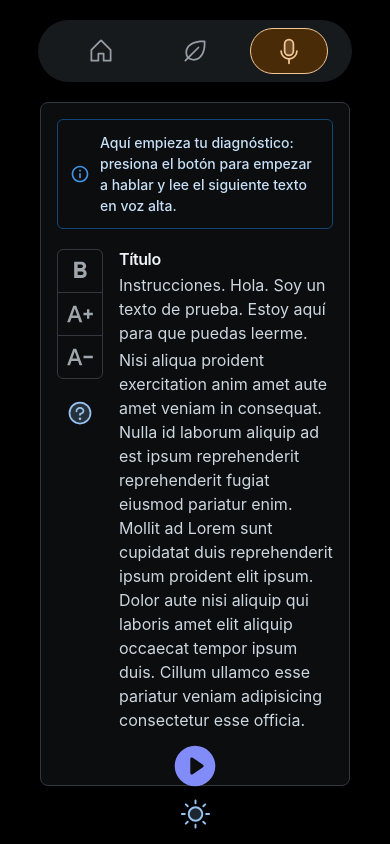
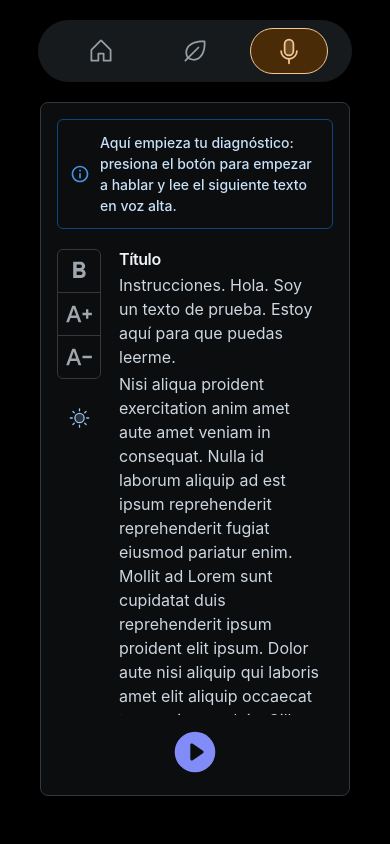
Before and after one commit to Udg-proyecto-Papalote/Papalote, a React (Vite) app: page /diagnostico in a window 390 px wide. Built offline with nearby package versions, Linux system fonts and the light colour scheme.

Commit message:
Modal de audio

```diff
--- a/src/App.jsx
+++ b/src/App.jsx
@@ -29,7 +29,7 @@ function App() {
 			<Grid container justifyContent='center' alignContent='center'>
 
 			{
-				!isMobile && <ModeToggle />
+				!isMobile && pathname !== '/diagnostico' && <ModeToggle />
 			}
 			</Grid>
 		</Grid>
--- a/src/components/Modal/DiagnosticHelpModal.jsx
+++ b/src/components/Modal/DiagnosticHelpModal.jsx
@@ -1,27 +1,33 @@
-import { Button, DialogContent, DialogTitle, Modal, ModalDialog, Typography } from '@mui/joy'
+import { Button, DialogContent, DialogTitle, IconButton, Modal, ModalDialog, Stack, Typography } from '@mui/joy'
 import { DialogActions } from '@mui/material'
-import { NumberCircleOne, NumberCircleTwo, PlayCircle } from '@phosphor-icons/react'
+import { ArrowCounterClockwise, Checks, NumberCircleOne, NumberCircleTwo, PlayCircle, XCircle } from '@phosphor-icons/react'
 
-const DiagnosticHelpModal = ({ open, onClose }) => {
+const DiagnosticHelpModal = ({ open, deleteRecording, sendRecording, audioRef, audioURL }) => {
     return (
-        <Modal open={open} onClose={onClose}>
+        <Modal open={open}
+            disableBackdropClick={true}
+            disableEscapeKeyDown={true}
+        >
             <ModalDialog variant='outlined' size='lg'>
-                <DialogTitle>Instrucciones</DialogTitle>
+                <DialogTitle>Audio grabado</DialogTitle>
                 <DialogContent>
-                    <Typography
-                        startDecorator={<NumberCircleOne size={28} weight="duotone" color="#818cf8"/>}
+                    Comprueba que el audio grabado sea claro y audible. Si no es así, puedes volver a grabar el audio.
+                    <Stack
+                        direction={{ sm: 'column', md: 'row' }}
+                        justifyContent="center"
+                        alignItems="center"
+                        gap={2}
                     >
-                        Presiona <PlayCircle size={30} weight="duotone" style={{ marginLeft: 5, marginRight: 5 }} /> para empezar a hablar
-                    </Typography>
-                    <Typography
-                        startDecorator={<NumberCircleTwo size={28} weight="duotone" color="#818cf8"/>}
-                    >
-                        Da acceso para que la página pueda escucharte
-                    </Typography>
+                        <audio ref={audioRef} src={audioURL} controls
+                        />
+                        <Button startDecorator={<ArrowCounterClockwise size={32} />} onClick={deleteRecording} sx={{ borderRadius: '100px' }} color='neutral' variant='outlined' size='lg'>
+                            Volver a grabar
+                        </Button>
+                        <Button startDecorator={<Checks size={32} />} onClick={sendRecording} sx={{ borderRadius: '100px' }} color="success" variant="outlined" size="lg">
+                            Enviar diagnóstico
+                        </Button>
+                    </Stack>
                 </DialogContent>
-                <DialogActions>
-                    <Button variant='outlined' size='sm' fullWidth onClick={onClose}>Entendido</Button>
-                </DialogActions>
             </ModalDialog>
         </Modal>
     )
--- a/src/components/ToggleTheme.tsx
+++ b/src/components/ToggleTheme.tsx
@@ -1,15 +1,11 @@
 import * as React from 'react';
 import { CssVarsProvider, useColorScheme } from '@mui/joy/styles';
-import Box from '@mui/joy/Box';
 import { MoonStars, Sun } from '@phosphor-icons/react';
 import { Button, IconButton } from '@mui/joy';
 import { useLocation } from 'react-router-dom';
 
-const useEnhancedEffect =
-    typeof window !== 'undefined' ? React.useLayoutEffect : React.useEffect;
 
-
-function ModeSwitcher() {
+function ModeSwitcher({ size }) {
     const { mode, setMode } = useColorScheme();
     const [mounted, setMounted] = React.useState(false);
 
@@ -33,13 +29,12 @@ function ModeSwitcher() {
         return null;
     }
 
-
-
+    const widthHeight = size ? size : 55;
     return (
         <Button
             variant="plain"
             sx={{
-                borderRadius: '100px', p: 1.5, height: '55px', width: '55px',
+                borderRadius: '100px', p: 1.5, height: widthHeight, width: widthHeight,
                 ...styles
             }}
             onClick={() => setMode(mode === 'dark' ? 'light' : 'dark')}
@@ -49,13 +44,13 @@ function ModeSwitcher() {
     );
 }
 
-export default function ModeToggle() {
+export default function ModeToggle({ size }) {
     return (
         <CssVarsProvider
             colorSchemeSelector="#mode-toggle"
             modeStorageKey="mode-toggle-demo"
         >
-            <ModeSwitcher />
+            <ModeSwitcher size={ size }/>
         </CssVarsProvider>
     );
 }
--- a/src/pages/Diagnostico.jsx
+++ b/src/pages/Diagnostico.jsx
@@ -1,9 +1,10 @@
 import { TextDecrease, TextIncrease, FormatBold, InfoOutlined } from "@mui/icons-material";
-import { Grid, Typography, Card, Button, Stack, IconButton, CardContent, ButtonGroup, Alert, Chip } from "@mui/joy"
+import { Grid, Typography, Card, Stack, IconButton, CardContent, ButtonGroup, Alert, Chip } from "@mui/joy"
 import { useMediaQuery } from "@mui/material";
-import { PlayCircle, Question, Record, XCircle } from "@phosphor-icons/react"
+import { PlayCircle, Record } from "@phosphor-icons/react"
 import { useEffect, useRef, useState } from "react";
 import DiagnosticHelpModal from "../components/Modal/DiagnosticHelpModal";
+import ModeToggle from "../components/ToggleTheme"
 
 const text = `Instrucciones. Hola. Soy un texto de prueba. Estoy aquí para que puedas leerme.
 Nisi aliqua proident exercitation anim amet aute amet veniam in consequat. Nulla id laborum aliquip ad est ipsum reprehenderit reprehenderit fugiat eiusmod pariatur enim. Mollit ad Lorem sunt cupidatat duis reprehenderit ipsum proident elit ipsum. Dolor aute nisi aliquip qui laboris amet elit aliquip occaecat tempor ipsum duis. Cillum ullamco esse pariatur veniam adipisicing consectetur esse officia. Proident tempor do consequat eiusmod ad elit ex nisi anim et enim do.
@@ -24,8 +25,6 @@ export const Diagnostico = () => {
     // text
     const [isBold, setIsBold] = useState(false);
     const [fontSize, setFontSize] = useState(16);
-    const [openModal, setOpenModal] = useState(false);
-    const [displayInfo, setDisplayInfo] = useState(true);
 
     // audio
     const [isRecording, setIsRecording] = useState(false);
@@ -39,8 +38,10 @@ export const Diagnostico = () => {
 
     // time
     const [time, setTime] = useState(0);
+    const intervalRef = useRef(null);
 
-    const intervalRef = useRef(null);
+    // switch theme
+    const isNotMobile = useMediaQuery('(min-width: 400px)');
 
     const startRecording = () => {
         navigator.mediaDevices.getUserMedia({ audio: true })
@@ -89,6 +90,7 @@ export const Diagnostico = () => {
     };
 
     const sendDiagnostic = () => {
+        setAudioURL(null);
         // mediaRecorder.ondataavailable = (event) => {
         //     const audioBlob = new Blob([event.data], { type: 'audio/wav' });
         //     const formData = new FormData();
@@ -126,9 +128,11 @@ export const Diagnostico = () => {
     return (
         <>
             <Grid lg={8} lgOffset={2} md={8} mdOffset={2} mx={5}>
-                <Card sx={{ width: '100%', height: 'calc(100vh - 160px)' }} >
-                    {
-                        displayInfo && <Alert
+                <Card sx={{ width: '100%',
+                    height: 'calc(100vh - 150px)',
+                    maxHeight: '800px',
+                    }} >
+                    <Alert
                         startDecorator={<InfoOutlined size={24} color='primary' />}
                         variant="outlined"
                         color="primary"
@@ -137,9 +141,8 @@ export const Diagnostico = () => {
                         Aquí empieza tu diagnóstico:
                         presiona el botón para empezar a hablar y lee el siguiente texto en voz alta.
                     </Alert>
-                    }
-                    <Grid container width='100%' height={isMidScreen ? (audioURL ? '62%': '75%') : '81%'} pt={1}>
-                        <Grid xs={2} sm={1} lg={.5} justifyContent='center'>
+                    <Grid container width='100%' height={{ xs: isNotMobile ? '80%' : '73%', sm: '80%', md: '80%', lg: '79%' }}  maxHeight={ '900px!important' } pt={1} spacing={1}>
+                        <Grid xs={2} sm={1} lg={1} justifyContent='center'>
                             <Stack spacing={2}>
                                 <ButtonGroup orientation="vertical" size="lg" mb={2}>
                                     <IconButton onClick={clickOnBold} >
@@ -152,12 +155,10 @@ export const Diagnostico = () => {
                                         <TextDecrease size={32} />
                                     </IconButton>
                                 </ButtonGroup>
-                                <IconButton onClick={() => setOpenModal(true)} color='primary' mt={50}>
-                                    <Question size={28} weight="duotone" />
-                                </IconButton>
+                                { !isNotMobile && <ModeToggle size={ 45 }/> }
                             </Stack>
                         </Grid>
-                        <Grid xs={10} sm={11} lg={11.5} height='100%' >
+                        <Grid xs={10} sm={11} lg={11} height='100%' >
                             <Grid overflow='auto' height='100%' pl={2}>
                                 <CardContent>
                                     <Typography level='h3' fontWeight={isBold ? 'bold' : ''} fontSize={fontSize}>Título</Typography>
@@ -192,25 +193,11 @@ export const Diagnostico = () => {
                             ) : null
                         }
                         {audioURL && (
-                            <Stack
-                                direction={{ sm: 'column', md: 'row' }}
-                                justifyContent="center"
-                                alignItems="center"
-                                spacing={1}
-                            >
-                                <audio ref={audioRef} src={audioURL} controls/>
-                                <IconButton onClick={deleteRecording} sx={{ borderRadius: '100px' }}>
-                                    <XCircle size={45} color='#ef4444' />
-                                </IconButton>
-                                <Button onClick={sendDiagnostic} sx={{ borderRadius: '100px' }} color="success" variant="outlined" size="lg">
-                                    Enviar diagnóstico
-                                </Button>
-                            </Stack>
+                            <DiagnosticHelpModal open={audioURL} deleteRecording={deleteRecording} sendRecording={sendDiagnostic} audioRef={audioRef} audioURL={audioURL}/>
                         )}
                     </Grid>
                 </Card>
             </Grid>
-            <DiagnosticHelpModal open={openModal} onClose={() => setOpenModal(false)} />
         </>
     )
 }
```
Lines whose indentation alone changed are shown as unchanged.
